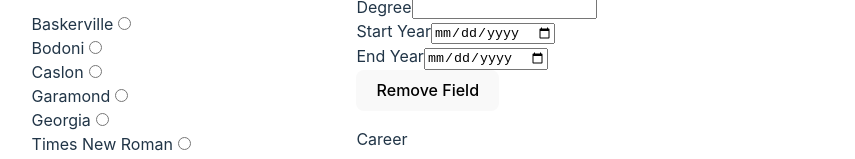
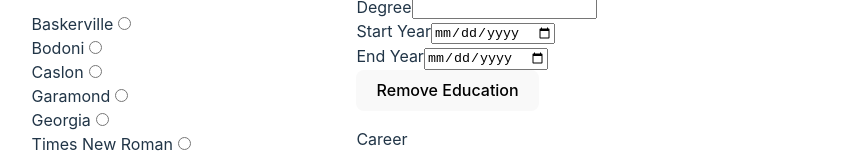
Before and after one commit to Mark-Elliott5/cv-app-2, a React (Vite) app: page / in a window 1280 px wide. Shown: the part 326-485 px from the top of the page, without its empty margins (131-986 px from the left). Built offline with nearby package versions, Linux system fonts and the light colour scheme.

Commit message:
Reduced number of forms from 6 to 2
Education and Career forms are now created from a less specialized
"MultiForm", since EducationForm and CareerForm used the same code.
Same goes for the radio forms. Old forms were move to oldForms folder
for now

```diff
--- a/src/App.jsx
+++ b/src/App.jsx
@@ -1,35 +1,106 @@
+import { v4 as uuid } from 'uuid';
 import FieldDataProvider from './context/FieldDataProvider';
 import FieldWrapper from './FieldWrapper';
-import LayoutForm from './forms/LayoutForm';
-import FontForm from './forms/FontForm';
-import ColorForm from './forms/ColorForm';
-import GeneralForm from './forms/GeneralForm';
-import EducationForm from './forms/EducationForm';
-import CareerForm from './forms/CareerForm';
+import RadioForm from './forms/RadioForm';
+import createInputForm from './functions/createInputForm';
+import MultiForm from './forms/MultiForm';
 
 function App() {
+  const layout = [
+    { value: 'Top', key: uuid(), name: 'layout', checked: true },
+    { value: 'Left', key: uuid(), name: 'layout' },
+    { value: 'Right', key: uuid(), name: 'layout' },
+  ];
+
+  const fonts = [
+    { value: 'Baskerville', key: uuid(), name: 'font' },
+    { value: 'Bodoni', key: uuid(), name: 'font' },
+    { value: 'Caslon', key: uuid(), name: 'font' },
+    { value: 'Garamond', key: uuid(), name: 'font' },
+    { value: 'Georgia', key: uuid(), name: 'font' },
+    { value: 'Times New Roman', key: uuid(), name: 'font' },
+    { value: 'Arial', key: uuid(), name: 'font', checked: true },
+  ];
+
+  const color = [
+    { value: 'Cornflower Blue', key: uuid(), name: 'color', checked: true },
+    { value: 'Grey', key: uuid(), name: 'color' },
+    { value: 'Navy', key: uuid(), name: 'color' },
+    { value: 'Brown', key: uuid(), name: 'color' },
+    { value: 'Pink', key: uuid(), name: 'color' },
+  ];
+
+  const general = [
+    { field: 'First Name', key: uuid(), name: 'firstName', type: 'text' },
+    { field: 'Last Name', key: uuid(), name: 'lastName', type: 'text' },
+    { field: 'Phone Number', key: uuid(), name: 'phoneNumber', type: 'tel' },
+    { field: 'Email', key: uuid(), name: 'email', type: 'email' },
+  ];
+
+  const career = [
+    { field: 'Title', key: uuid(), name: 'jobTitle', type: 'text' },
+    { field: 'Employer', key: uuid(), name: 'jobEmployer', type: 'text' },
+    {
+      field: 'Employment Start Date',
+      name: 'jobStartDate',
+      key: uuid(),
+      type: 'date',
+    },
+    {
+      field: 'Employment End Date',
+      name: 'jobEndDate',
+      key: uuid(),
+      type: 'date',
+    },
+    {
+      field: 'Description',
+      key: uuid(),
+      name: 'jobDescription',
+      type: 'textarea',
+    },
+  ];
+
+  const education = [
+    { field: 'University', name: 'university', key: uuid(), type: 'text' },
+    { field: 'City', name: 'universityCity', key: uuid(), type: 'text' },
+    { field: 'State', name: 'universityState', key: uuid(), type: 'text' },
+    { field: 'Degree', name: 'universityDegree', key: uuid(), type: 'text' },
+    {
+      field: 'Start Year',
+      name: 'universityStartDate',
+      key: uuid(),
+      type: 'date',
+    },
+    {
+      field: 'End Year',
+      name: 'universityEndDate',
+      key: uuid(),
+      type: 'date',
+    },
+  ];
+
   return (
     <FieldDataProvider>
       <div id="settings">
         <FieldWrapper id="layout" fieldName="Layout">
-          <LayoutForm />
+          <RadioForm field={layout} />
         </FieldWrapper>
         <FieldWrapper id="font" fieldName="Font">
-          <FontForm />
+          <RadioForm field={fonts} />
         </FieldWrapper>
         <FieldWrapper id="color" fieldName="Color">
-          <ColorForm />
+          <RadioForm field={color} />
         </FieldWrapper>
       </div>
       <div id="details">
         <FieldWrapper id="general" fieldName="General">
-          <GeneralForm />
+          {createInputForm(general)}
         </FieldWrapper>
         <FieldWrapper id="education" fieldName="Education">
-          <EducationForm />
+          <MultiForm form={education} name="Education" />
         </FieldWrapper>
         <FieldWrapper id="career" fieldName="Career">
-          <CareerForm />
+          <MultiForm form={career} name="Job" />
         </FieldWrapper>
       </div>
       <div id="preview">
--- /dev/null
+++ b/src/forms/MultiForm.jsx
@@ -0,0 +1,50 @@
+import { useState, useContext } from 'react';
+import createInputForm from '../functions/createInputForm';
+import FieldDataContext from '../context/FieldDataContext';
+import PropTypes from 'prop-types';
+
+// This component is a means to create a form from a prop, and gives buttons
+// to create/remove additional fields (while also removing their data from
+// context)
+
+function MultiForm({ form, name }) {
+  const [appendedDivs, setAppendedDivs] = useState([createInputForm(form, 1)]);
+
+  const context = useContext(FieldDataContext);
+  // A component calling useContext will always re-render
+  // when the context value changes
+  const deleteKeys = context[2];
+
+  const handleAppendClick = () => {
+    const newFormField = createInputForm(form, appendedDivs.length + 1);
+    setAppendedDivs([...appendedDivs, newFormField]);
+  };
+
+  const handleRemoveClick = () => {
+    if (appendedDivs.length === 1) {
+      return;
+    }
+    const keysToBeDeleted = form.map((field) => field.name);
+    deleteKeys(keysToBeDeleted, appendedDivs.length);
+    const updatedDivs = [...appendedDivs];
+    updatedDivs.splice(updatedDivs.length - 1, 1);
+    setAppendedDivs(updatedDivs);
+  };
+
+  return (
+    <>
+      <button onClick={handleAppendClick}>Add {name}</button>
+      {appendedDivs}
+      {appendedDivs.length ? (
+        <button onClick={handleRemoveClick}>Remove {name}</button>
+      ) : null}
+    </>
+  );
+}
+
+MultiForm.propTypes = {
+  form: PropTypes.array.isRequired,
+  name: PropTypes.string.isRequired,
+};
+
+export default MultiForm;
--- /dev/null
+++ b/src/forms/RadioForm.jsx
@@ -0,0 +1,25 @@
+import PropTypes from 'prop-types';
+import RadioField from '../inputs/RadioInput';
+
+// This component is a means to create a radio form from an array prop
+
+function RadioForm({ field }) {
+  return (
+    <>
+      {field.map((obj) => (
+        <RadioField
+          key={obj.key}
+          value={obj.value}
+          name={obj.name}
+          checked={obj.checked}
+        />
+      ))}
+    </>
+  );
+}
+
+RadioForm.propTypes = {
+  field: PropTypes.array.isRequired,
+};
+
+export default RadioForm;
--- a/src/inputs/RadioInput.jsx
+++ b/src/inputs/RadioInput.jsx
@@ -3,7 +3,8 @@ import FieldDataContext from '../context/FieldDataContext';
 import PropTypes from 'prop-types';
 
 function RadioField({ value, name, checked }) {
-  const [fieldData, updateFieldData] = useContext(FieldDataContext);
+  const context = useContext(FieldDataContext);
+  const updateFieldData = context[1];
 
   const handleInputChange = (e) => {
     const { name, value } = e.target;
```
Also changed, not shown: src/oldForms/CareerForm.jsx (renamed from src/forms/CareerForm.jsx), src/oldForms/ColorForm.jsx (renamed from src/forms/ColorForm.jsx), src/oldForms/EducationForm.jsx (renamed from src/forms/EducationForm.jsx), src/oldForms/FontForm.jsx (renamed from src/forms/FontForm.jsx), src/oldForms/GeneralForm.jsx (renamed from src/forms/GeneralForm.jsx), src/oldForms/LayoutForm.jsx (renamed from src/forms/LayoutForm.jsx).
